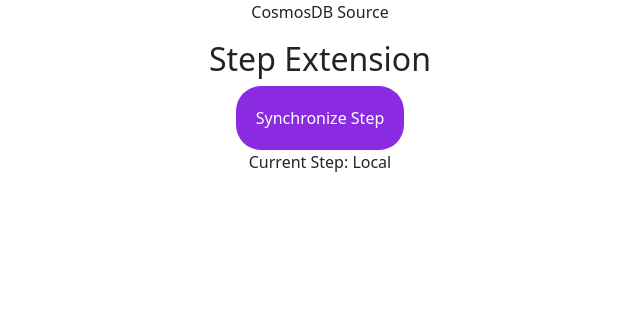
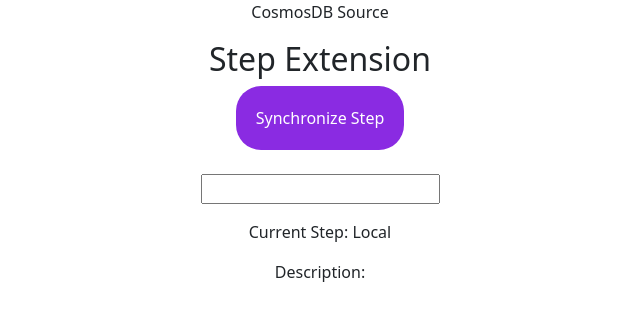
Before and after one commit to kahboom/cosmosdb-source, a React (Create React App) app: page / in a window 1280 px wide. Shown: the top 320 px of the page, without its empty margins (320-960 px from the left). Built offline with nearby package versions, Linux system fonts and the light colour scheme.

Commit message:
handle typing description

```diff
--- a/src/CosmosView.tsx
+++ b/src/CosmosView.tsx
@@ -1,5 +1,10 @@
-import { useState } from "react";
-import { IStepProps } from "kaoto/dts/types";
+import {
+  ChangeEvent,
+  useState
+} from "react";
+import {
+  IStepProps
+} from "kaoto/dts/types";
 
 const buttonStyling = {
   backgroundColor: 'BlueViolet',
@@ -17,31 +22,52 @@
   text?: string;
 }
 
-export const CosmosView = ({ notifyKaoto, step, text }: ICosmosViewProps) => {
+export const CosmosView = ({
+                             notifyKaoto,
+                             step,
+                             text
+                           }: ICosmosViewProps) => {
   const [localStep, setLocalStep] = useState({ name: 'Local' });
+  const [description, setDescription] = useState('');
   console.log('text: ', text);
+
+  const handleTyping = (val: ChangeEvent<HTMLInputElement>) => {
+    setDescription(val.target.value);
+  };
 
   const syncAction = () => {
     console.log('Synchronizing..');
     console.log('step: ', step);
 
-    if(notifyKaoto) {
-      notifyKaoto('Hello!', 'This message is from a remote step extension!')
+    if (notifyKaoto) {
+      notifyKaoto('Hello!', 'This message is from a step extension!')
     }
 
-    if(step) {
+    if (step) {
       setLocalStep(step);
     }
   };
 
   return (
     <>
-      <h2>Step Extension</h2>
+      <h2>
+        Step Extension
+      </h2>
       <button
         style={buttonStyling}
-        onClick={syncAction}>Synchronize Step
+        onClick={syncAction}>
+        Synchronize Step
       </button>
-      <p>Current Step: {localStep?.name}</p>
+      <br/><br/>
+      <p>
+        <input
+          type={'text'}
+          onChange={handleTyping}
+          defaultValue={description}/>
+      </p>
+      <p>Current
+        Step: {localStep?.name}</p>
+      <p>Description: {description}</p>
     </>
   )
 };
--- a/webpack.config.js
+++ b/webpack.config.js
@@ -1,16 +1,13 @@
-const HtmlWebpackPlugin = require("html-webpack-plugin");
-const WebpackRemoteTypesPlugin = require('webpack-remote-types-plugin').default;
-const ModuleFederationPlugin = require("webpack").container.ModuleFederationPlugin;
-const path = require("path");
+const HtmlWebpackPlugin = require('html-webpack-plugin');
+// const WebpackRemoteTypesPlugin = require('webpack-remote-types-plugin').default;
+const ModuleFederationPlugin = require('webpack').container.ModuleFederationPlugin;
+const path = require('path');
 
 const deps = require('./package.json').dependencies;
 
-const { NODE_ENV } = process.env;
-const inDevelopment = NODE_ENV === "development";
-
 module.exports = {
-  entry: "./src/index",
-  mode: "development",
+  entry: './src/index',
+  mode: 'development',
   devServer: {
     headers: {
       'Access-Control-Allow-Origin': '*',
@@ -18,18 +15,18 @@
       'Access-Control-Allow-Headers': 'X-Requested-With, content-type, Authorization',
     },
     static: {
-      directory: path.join(__dirname, "dist"),
+      directory: path.join(__dirname, 'dist'),
     },
     port: 3004,
   },
   output: {
-    publicPath: "auto",
+    publicPath: 'auto',
   },
   // optimization: {
   //   splitChunks: false
   // },
   resolve: {
-    extensions: [".ts", ".tsx", ".js"],
+    extensions: ['.ts', '.tsx', '.js'],
   },
   module: {
     rules: [
@@ -50,40 +47,48 @@
       },
       {
         test: /\.tsx?$/,
-        loader: "babel-loader",
+        loader: 'babel-loader',
         exclude: /node_modules/,
         options: {
-          presets: [["@babel/preset-react", {"runtime": "automatic"}], "@babel/preset-typescript"],
+          presets: [['@babel/preset-react', { 'runtime': 'automatic' }], '@babel/preset-typescript'],
         },
       },
     ],
   },
   plugins: [
     new ModuleFederationPlugin({
-      // name: "cosmosDbSourceLocal",
-      name: "cosmosDbSourceRemote",
-      filename: "remoteEntry.js",
+      name: 'cosmosDbSourceLocal',
+      // name: 'cosmosDbSourceRemote',
+      filename: 'remoteEntry.js',
       exposes: {
-        "./CosmosView": "./src/CosmosView",
+        './CosmosView': './src/CosmosView',
       },
       // remotes: {
-      //   kaoto: "kaoto@http://localhost:1337/remoteEntry.js",
+      //   kaoto: 'kaoto@http://localhost:1337/remoteEntry.js',
       // },
       shared: {
         ...deps,
-        "react": { singleton: true, strictVersion: true, requiredVersion: deps.react },
-        "react-dom": { singleton: true, strictVersion: true, requiredVersion: deps["react-dom"] }
+        'react': {
+          singleton: true,
+          strictVersion: true,
+          requiredVersion: deps.react
+        },
+        'react-dom': {
+          singleton: true,
+          strictVersion: true,
+          requiredVersion: deps['react-dom']
+        }
       },
     }),
-    !inDevelopment && new WebpackRemoteTypesPlugin({
-      remotes: {
-        kaoto: 'kaoto@http://localhost:1337/',
-      },
-      outputDir: './src/types',
-      remoteFileName: '[name]-dts.tgz'
-    }),
+    // new WebpackRemoteTypesPlugin({
+    //   remotes: {
+    //     kaoto: 'kaoto@http://localhost:1337/',
+    //   },
+    //   outputDir: './src/types',
+    //   remoteFileName: '[name]-dts.tgz'
+    // }),
     new HtmlWebpackPlugin({
-      template: "./public/index.html",
+      template: './public/index.html',
     }),
   ],
   stats: 'errors-only',
```
